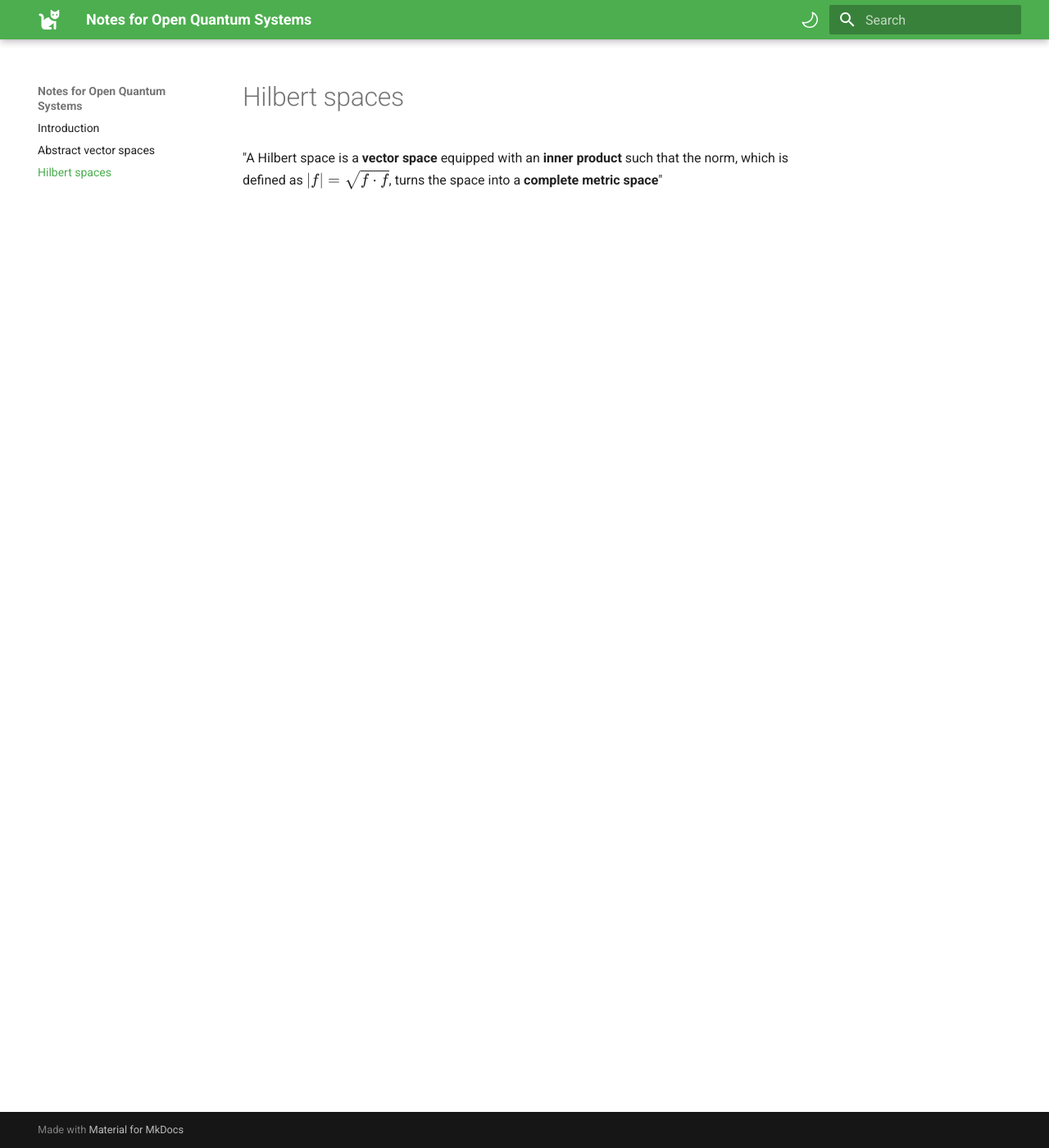
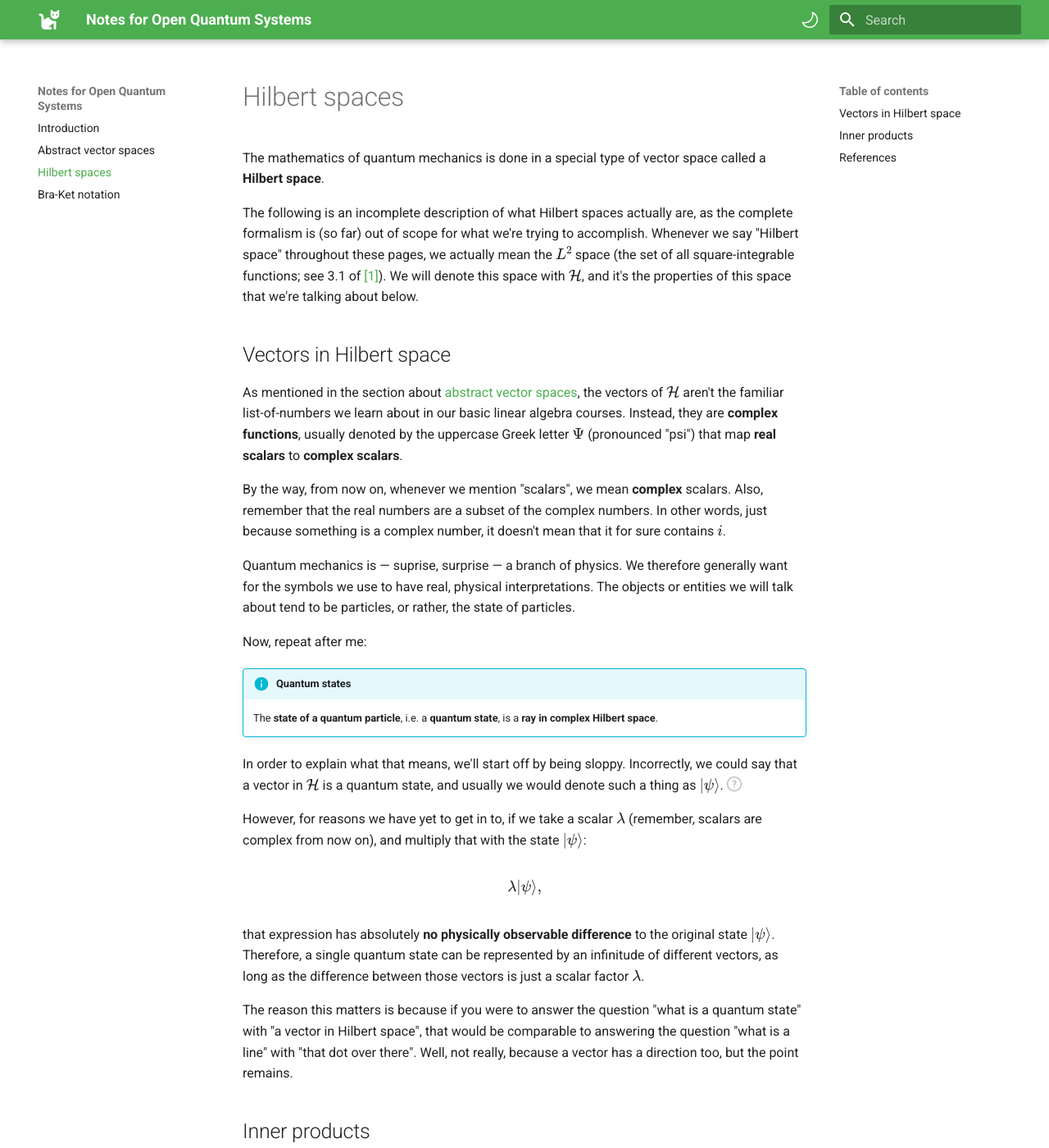
Before and after one commit to elviralaurin/notes-oqs, an MkDocs documentation site: the page built from docs/hilbert-spaces.md, in a window 1280 px wide and 1400 px high. Shown: the whole window at 82% size. Built offline with MkDocs 1.6.1 and Material for MkDocs 9.7.7, drawn with Linux system fonts in a browser that asks for light colours; some of the changed text lies outside the part shown.

Commit message:
Standardize refs, progress on Hilbert spaces

```diff
--- a/docs/hilbert-spaces.md
+++ b/docs/hilbert-spaces.md
@@ -1,3 +1,39 @@
 # Hilbert spaces
+The mathematics of quantum mechanics is done in a special type of vector space called a **Hilbert space**.
+
+The following is an incomplete description of what Hilbert spaces actually are, as the complete formalism is (so far) out of scope for what we're trying to accomplish. Whenever we say "Hilbert space" throughout these pages, we actually mean the $L^2$ space (the set of all square-integrable functions; see 3.1 of [\[1\]](#griffiths)). We will denote this space with $\mathcal{H}$, and it's the properties of this space that we're talking about below.
+
+## Vectors in Hilbert space
+As mentioned in the section about [abstract vector spaces](abstract-vector-spaces.md), the vectors of $\mathcal{H}$ aren't the familiar list-of-numbers we learn about in our basic linear algebra courses. Instead, they are **complex functions**, usually denoted by the uppercase Greek letter $\Psi$ (pronounced "psi") that map **real scalars** to **complex scalars**.
+
+By the way, from now on, whenever we mention "scalars", we mean **complex** scalars. Also, remember that the real numbers are a subset of the complex numbers. In other words, just because something is a complex number, it doesn't mean that it for sure contains $i$.
+
+Quantum mechanics is &mdash; suprise, surprise &mdash; a branch of physics. We therefore generally want for the symbols we use to have real, physical interpretations. The objects or entities we will talk about tend to be particles, or rather, the state of particles.
+
+Now, repeat after me:
+
+!!! info "Quantum states"
+    The **state of a quantum particle**, i.e. a **quantum state**, is a **ray in complex Hilbert space**.
+
+In order to explain what that means, we'll start off by being sloppy. Incorrectly, we could say that a vector in $\mathcal{H}$ is a quantum state, and usually we would denote such a thing as $\ket{\psi}$.(1)
+{ .annotate }
+
+1.    Don't worry about the wonky notation just yet; it's called *Bra-Ket notation* and we'll talk about that in the [next section](bra-ket-notation.md).
+
+However, for reasons we have yet to get in to, if we take a scalar $\lambda$ (remember, scalars are complex from now on), and multiply that with the state $\ket{\psi}$:
+
+$$
+\lambda\ket{\psi},
+$$
+
+that expression has absolutely **no physically observable difference** to the original state $\ket{\psi}$. Therefore, a single quantum state can be represented by an infinitude of different vectors, as long as the difference between those vectors is just a scalar factor $\lambda$.
+
+The reason this matters is because if you were to answer the question "what is a quantum state" with "a vector in Hilbert space", that would be comparable to answering the question "what is a line" with "that dot over there". Well, not really, because a vector has a direction too, but the point remains.
+
+## Inner products
+We are used to being able to take the dot product of any two vectors in the context of "normal" vector spaces. In $\mathcal{H}$, the corresponding operation is the *inner product*.
 
 "A Hilbert space is a **vector space** equipped with an **inner product** such that the norm, which is defined as $|f| = \sqrt{f \cdot f}$, turns the space into a **complete metric space**"
+
+## References
+<span id="griffiths">[1]</span> D. J. Griffiths, D. F. Schroeter, *Introduction to Quantum Mechanics*, 3rd ed. Cambridge, U.K.: Cambridge Univ. Press, 2018, [doi: 10.1017/9781316995433](https://doi.org/10.1017/9781316995433).
--- a/docs/javascripts/mathjax.js
+++ b/docs/javascripts/mathjax.js
@@ -1,5 +1,7 @@
 window.MathJax = {
+    loader: {load: ['[tex]/braket']},
     tex: {
+      packages: {'[+]': ['braket']},
       inlineMath: [["\\(", "\\)"]],
       displayMath: [["\\[", "\\]"]],
       processEscapes: true,
--- a/mkdocs.yml
+++ b/mkdocs.yml
@@ -31,6 +31,7 @@ nav:
   - Introduction: index.md
   - Abstract vector spaces: abstract-vector-spaces.md
   - Hilbert spaces: hilbert-spaces.md
+  - Bra-Ket notation: bra-ket-notation.md
 
 markdown_extensions:
   - pymdownx.arithmatex:
```
Also changed, not shown: README.md (+10 -0 lines), docs/abstract-vector-spaces.md (+3 -4 lines), docs/bra-ket-notation.md (added).
